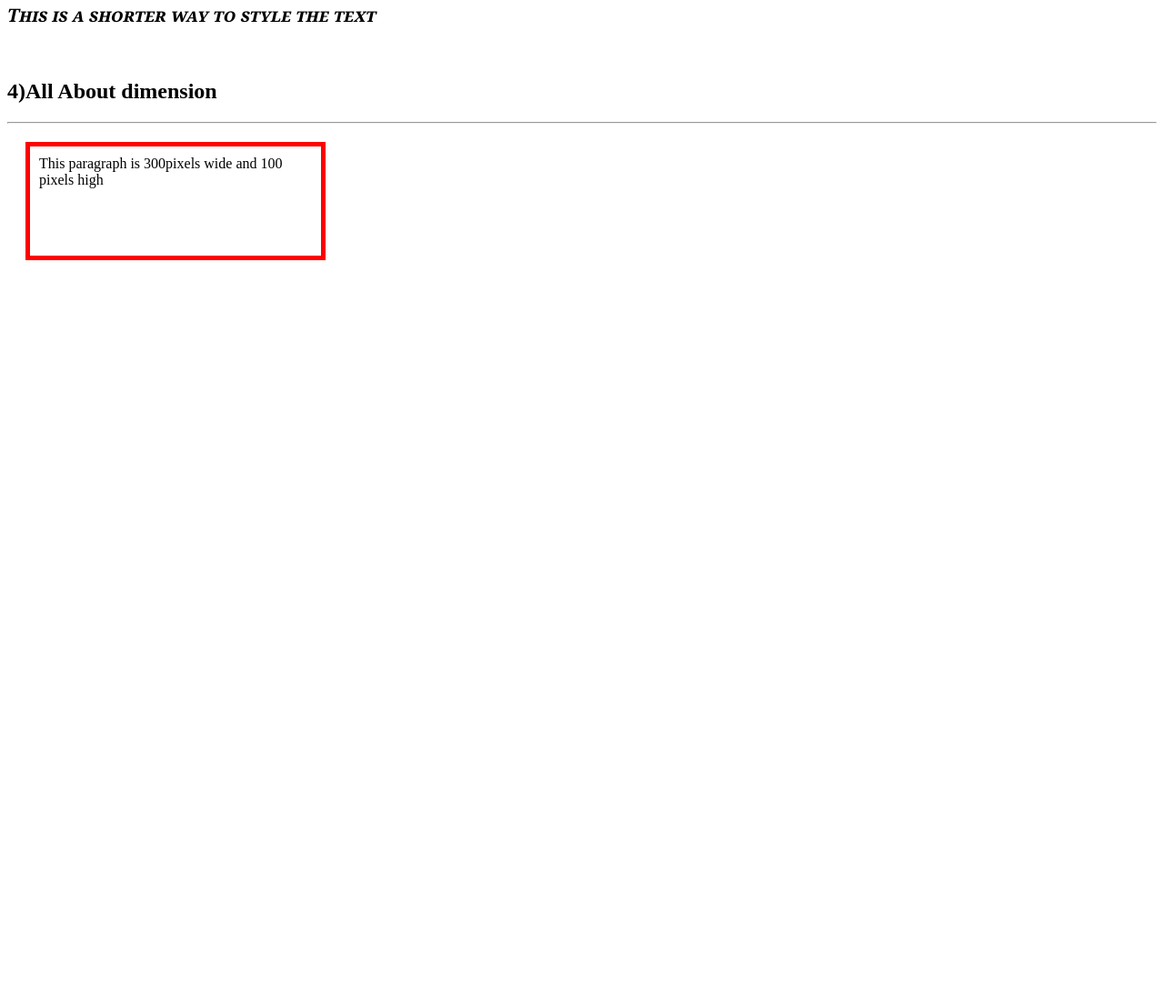
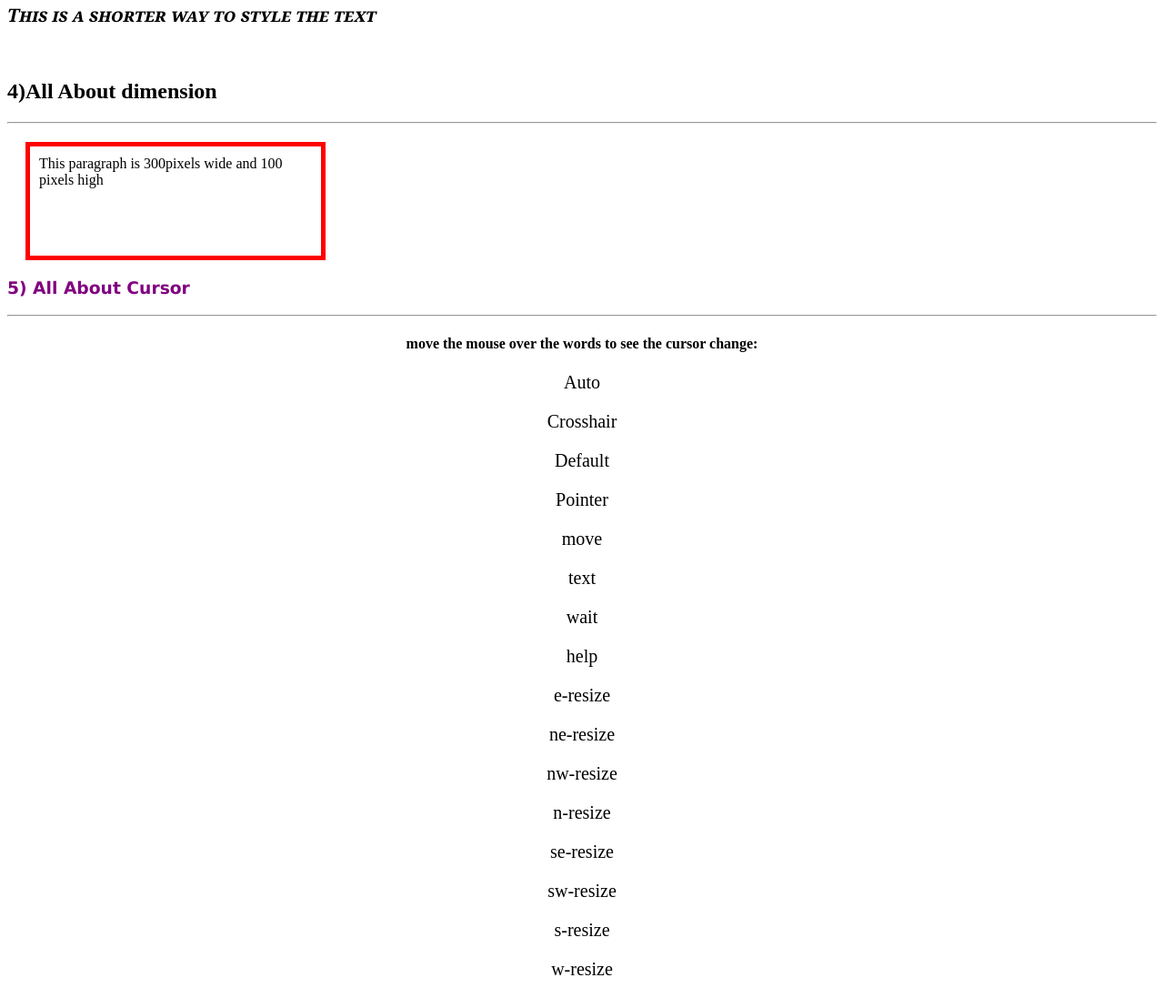
Before and after one commit to rabikrayadav/css, a plain HTML site: page index.html in a window 1280 px wide. Shown: the part 1289-2386 px from the top of the page at 91% size. Before the commit the page ends 1595 px from the top, so only its background shows below. Drawn offline with Linux system fonts and the light colour scheme.

Commit message:
5th commit, all about cursor

```diff
--- a/index.html
+++ b/index.html
@@ -3,7 +3,7 @@
 <!-- inside css -->
 <style type="text/css">
 h1{color:blue; font-family:comic sans ms;}
-h3{color:pink; font-family:verdana;}
+h3{color:purple; font-family:verdana;}
 
 p.border1{border:10px solid; border-color:#009900;} /* green */
 
@@ -90,11 +90,26 @@ This is a shorter way to style the text</p><br />
 <p style="width:300px; height:100px; border:5px solid red; padding:10px; margin:20px;">
 This paragraph is 300pixels wide and 100 pixels high </p>
 
+<h3>5) All About Cursor</h3><hr />
+<h4 align="center">move the mouse over the words to see the cursor change:</h4>
+<div align="center" style="font-size:20;">
 
-
-
-
-
+<p style="cursor:auto">Auto</p>
+<p style="cursor:crosshair">Crosshair</p>
+<p style="cursor:default">Default</p>
+<p style="cursor:pointer">Pointer</p>
+<p style="cursor:move">move</p>
+<p style="cursor:text">text</p>
+<p style="cursor:wait">wait</p>
+<p style="cursor:help">help</p>
+<p style="cursor:e-resize">e-resize</p>
+<p style="cursor:ne-resize">ne-resize</p>
+<p style="cursor:nw-resize">nw-resize</p>
+<p style="cursor:n-resize">n-resize</p>
+<p style="cursor:se-resize">se-resize</p>
+<p style="cursor:sw-resize">sw-resize</p>
+<p style="cursor:s-resize">s-resize</p>
+<p style="cursor:w-resize">w-resize</p>
 
 
 
```
